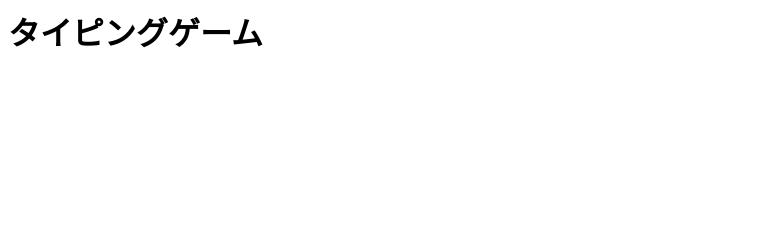
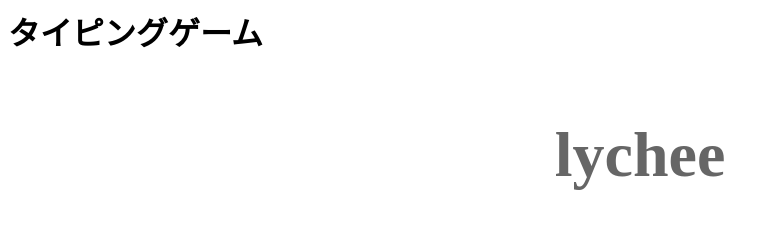
Before and after one commit to ttttt666/ttttt666.github.io, a plain HTML site: page index.html in a window 1280 px wide. Shown: the whole page, without its empty margins (0-775 px from the left). Drawn offline with Linux system fonts and the light colour scheme.

Commit message:
タイピングゲーム1

```diff
--- a/app.js
+++ b/app.js
@@ -0,0 +1,73 @@
+var p = document.getElementById('text');
+var textList = [
+    'apple', 'banana', 'grape', 'orange', 'watermelon', 'strawberry',
+    'cherry', 'pineapple', 'blueberry', 'kiwi', 'mango', 'peach',
+    'pear', 'plum', 'apricot', 'nectarine', 'pomegranate', 'coconut',
+    'avocado', 'lemon', 'lime', 'grapefruit', 'melon', 'papaya',
+    'raspberry', 'blackberry', 'cranberry', 'gooseberry', 'date', 'fig',
+    'jackfruit', 'lychee', 'passionfruit', 'persimmon', 'quince', 'starfruit',
+    'carrot', 'broccoli', 'spinach', 'lettuce', 'cabbage', 'cauliflower',
+    'zucchini', 'eggplant', 'tomato', 'cucumber', 'pepper', 'radish',
+    'mushroom', 'potato', 'onion', 'garlic', 'ginger', 'pumpkin',
+    'asparagus', 'beetroot', 'celery', 'coriander', 'parsley', 'rosemary',
+    'thyme', 'basil', 'oregano', 'sage', 'chive', 'dill', 'mint',
+    'tarragon', 'bayleaf', 'lemongrass', 'turmeric', 'cumin', 'curry',
+    'cinnamon', 'clove', 'nutmeg', 'cardamom', 'paprika', 'saffron',
+    'vanilla', 'peppermint', 'spearmint', 'chamomile', 'lavender',
+    'rosemary', 'thyme', 'oregano', 'marjoram', 'basil', 'fennel',
+    'dandelion', 'rose', 'sunflower', 'tulip', 'daisy', 'orchid',
+    'lily', 'jasmine', 'cherryblossom', 'violet', 'magnolia', 'lotus',
+    'daffodil', 'honeysuckle', 'peony', 'petunia', 'poppy', 'hibiscus',
+    'forgetmenot', 'snowdrop', 'buttercup', 'bluebell', 'dahlia', 'holly',
+    'ivy', 'mistletoe', 'pansy', 'primrose', 'snapdragon', 'violet',
+    'wisteria', 'zinnia', 'acacia', 'azalea', 'begonia', 'camellia',
+    'carnation', 'cosmos', 'dianthus', 'freesia', 'gardenia', 'geranium',
+    'gladiolus', 'hyacinth', 'lilac', 'marigold', 'nasturtium', 'petunia',
+    'rhododendron', 'sweetpea', 'tigerlily', 'trillium', 'yarrow'
+];
+
+var checkTexts = [];
+var isPlaying = true
+
+createText();
+timeLimit(30);
+
+function createText() {
+    if (!isPlaying) return;
+
+    var rnd = Math.floor(Math.random() * textList.length)
+
+    p.textContent = '';
+    checkTexts = textList[rnd].split('').map(function(value){
+        var span = document.createElement('span');
+
+        span.textContent = value;
+        p.appendChild(span);
+
+        return span;
+    });
+}
+
+console.log(checkTexts)
+
+document.addEventListener('keydown', keyDown)
+
+function keyDown(e) {
+    if (!isPlaying) return;
+    if(e.key == checkTexts[0].textContent) {
+        checkTexts[0].className = 'add-blue'
+
+        checkTexts.shift();
+
+        if(!checkTexts.length) createText();
+    }
+    else{
+        checkTexts[0].className = 'add-red'
+    }
+}
+
+function timeLimit(seconds) {
+    var timer = setTimeout(function() {
+        isPlaying = false;
+    }, seconds * 1000)
+}
--- a/index.html
+++ b/index.html
@@ -1,5 +1,10 @@
 <HTML:5>
+    <head>
+        <link rel="stylesheet", href="main.css">
+    </head>
     <body>
         <h1>タイピングゲーム</h1>
+        <p id = "text"></p>
+        <script src="app.js"></script>
     </body>
 </HTML:5>
--- a/main.css
+++ b/main.css
@@ -0,0 +1,19 @@
+#text {
+    font-size: 4em;
+    font-weight: bold;
+    color: #666;
+    text-align: center;
+}
+
+span {
+    transition: all 300ms 0s ease;
+}
+
+.add-blue {
+    font-size: 0.5em;
+    color: #00f;
+}
+
+.add-red {
+    color: #f00;
+}
```
